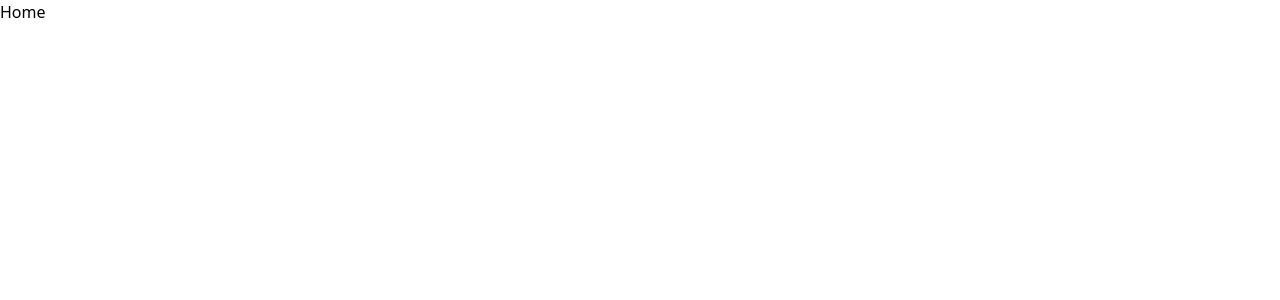
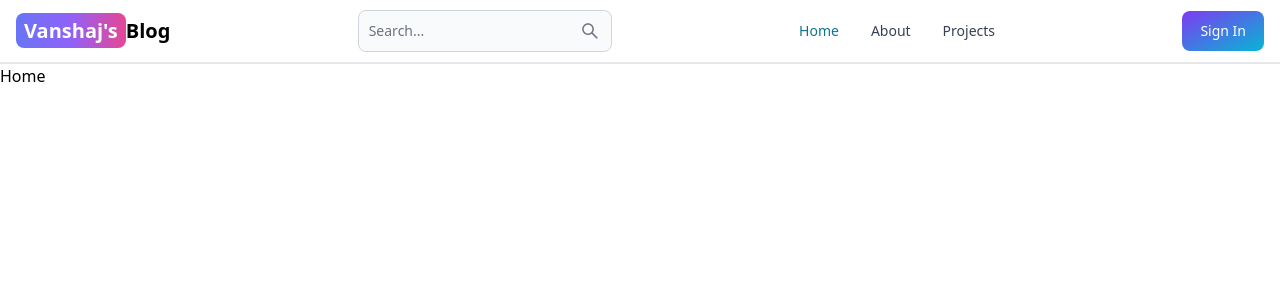
Before and after one commit to V-a-n-s-h-a-j/mern-blog, a React (Vite) app in the folder client/: page / in a window 1280 px wide. Shown: the top 300 px of the page. Built offline with nearby package versions, Linux system fonts and the light colour scheme.

Commit message:
created the header

```diff
--- a/client/package.json
+++ b/client/package.json
@@ -10,8 +10,10 @@
     "preview": "vite preview"
   },
   "dependencies": {
+    "flowbite-react": "^0.7.3",
     "react": "^18.2.0",
     "react-dom": "^18.2.0",
+    "react-icons": "^5.0.1",
     "react-router-dom": "^6.22.3"
   },
   "devDependencies": {
--- a/client/src/App.jsx
+++ b/client/src/App.jsx
@@ -6,9 +6,11 @@
 import SignUp from "./pages/SignUp";
 import Dashboard from "./pages/Dashboard";
 import Projects from "./pages/Projects";
+import Header from "./components/Header";
 export default function App() {
   return (
     <BrowserRouter>
+      <Header/>
       <Routes>
         <Route path="/" element={<Home/>}/>
         <Route path="/about" element={<About/>}/>
--- /dev/null
+++ b/client/src/components/Header.jsx
@@ -0,0 +1,52 @@
+import { Navbar, TextInput, Button } from "flowbite-react";
+import React from "react";
+import { Link, useLocation } from "react-router-dom";
+import { AiOutlineSearch } from "react-icons/ai";
+import { FaMoon } from "react-icons/fa";
+export default function Header() {
+  const path = useLocation().pathname;
+  return (
+    <Navbar className="border-b-2">
+      <Link
+        to="/"
+        className="self-center whitespace-nowrap text-sm sm:text-xl font-semibold dark:text-white"
+      >
+        <span className="px-2 py-1 bg-gradient-to-r from-indigo-500 via-purple-500 to-pink-500 rounded-lg text-white">
+          Vanshaj's
+        </span>
+        Blog
+      </Link>
+      <form>
+        <TextInput
+          type="text"
+          placeholder="Search..."
+          rightIcon={AiOutlineSearch}
+          className="hidden lg:inline"
+        />
+      </form>
+      <Button className="w-12 h-10 lg:hidden" color="gray" pill>
+        <AiOutlineSearch />
+      </Button>
+      <div className="flex gap-2 md:order-2">
+        <Button className="w-12 h-10 lg:hidden sm:inline" color="gray" pill>
+          <FaMoon />
+        </Button>
+        <Link to="/sign-in">
+          <Button gradientDuoTone="purpleToBlue">Sign In</Button>
+        </Link>
+        <Navbar.Toggle />
+      </div>
+      <Navbar.Collapse>
+        <Navbar.Link active={path === "/"} as='div'>
+          <Link to="/">Home</Link>
+        </Navbar.Link>
+        <Navbar.Link active={path === "/about"} as='div'>
+          <Link to="/about">About</Link>
+        </Navbar.Link>
+        <Navbar.Link active={path === "/projects"} as='div'>
+          <Link to="/projects">Projects</Link>
+        </Navbar.Link>
+      </Navbar.Collapse>
+    </Navbar>
+  );
+}
--- a/client/tailwind.config.js
+++ b/client/tailwind.config.js
@@ -1,8 +1,12 @@
 /** @type {import('tailwindcss').Config} */
 export default {
-  content: ["./index.html", "./src/**/*.{js,ts,jsx,tsx}"],
+  content: [
+    "./index.html",
+    "./src/**/*.{js,ts,jsx,tsx}",
+    "node_modules/flowbite-react/lib/esm/**/*.js",
+  ],
   theme: {
     extend: {},
   },
-  plugins: [],
+  plugins: [require("flowbite/plugin")],
 };
```
Also changed, not shown: 1 other file (tests, documents, lock files or other folders).
